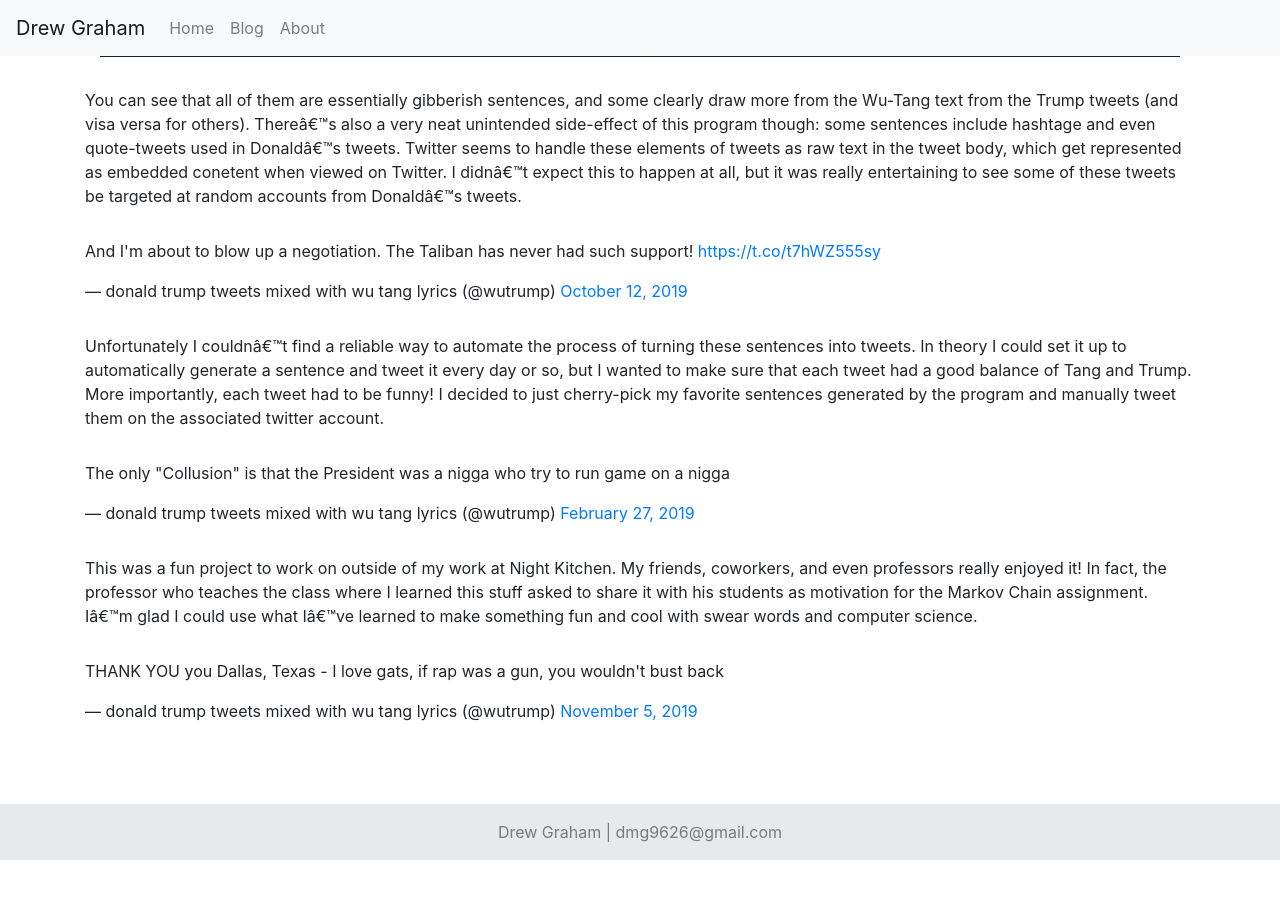
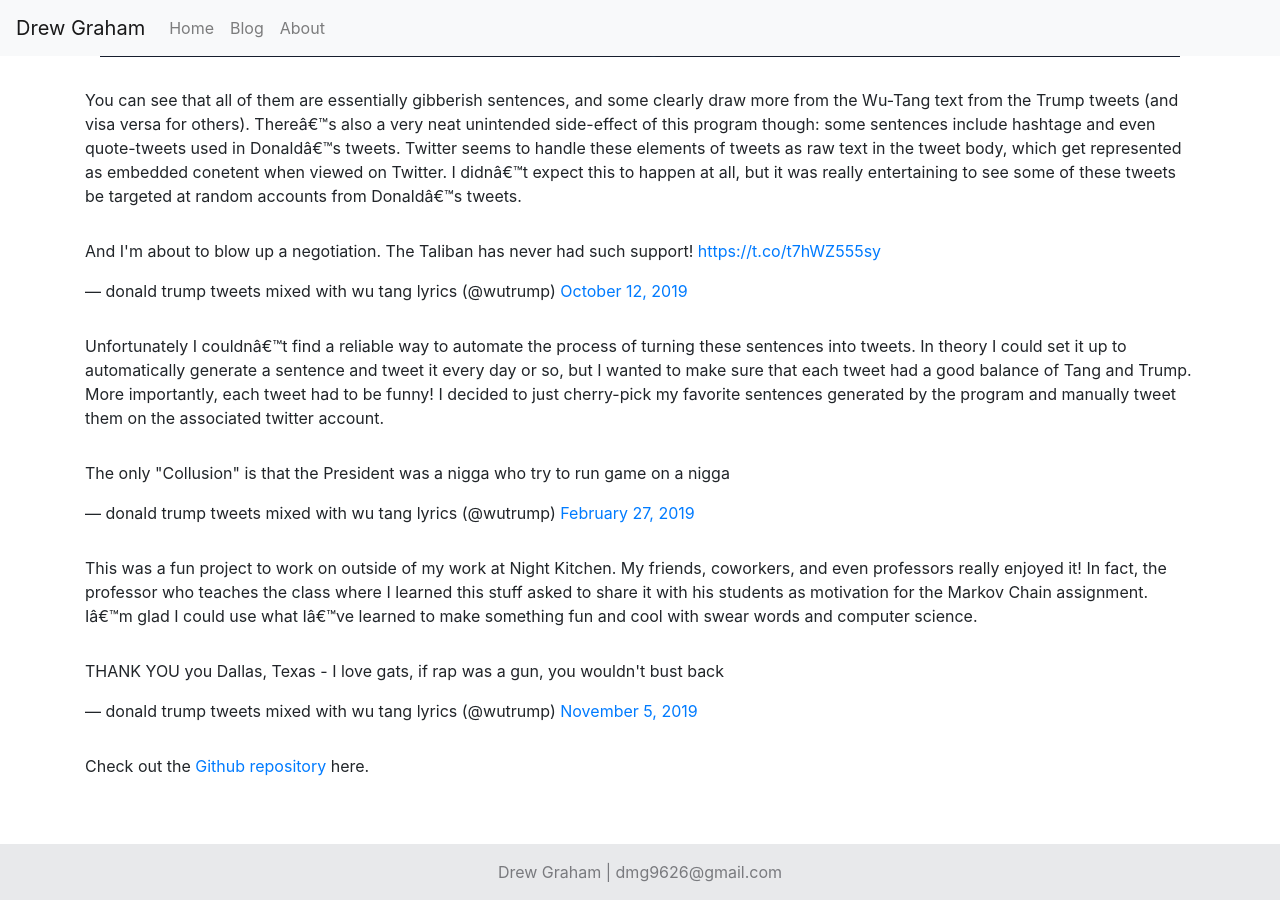
Before and after one commit to dmg9626/dmg9626.github.io, a Jekyll site: the page built from blog/wu-trump.md, in a window 1280 px wide and 900 px high, scrolled down 3659 px. Built offline with Jekyll 4.4.1, drawn with Linux system fonts in a browser that asks for light colours; nearby versions of some CDN libraries; library files that are not in the unit come from our copies; comment, search, counter and statistics services are not loaded; before the commit the page ends 4519 px from its top, so only the background shows below that.

Commit message:
added link to github repo in Wu-Trump post

```diff
--- a/blog/wu-trump.md
+++ b/blog/wu-trump.md
@@ -122,3 +122,6 @@ This was a fun project to work on outside of my work at Night Kitchen. My friend
 
 <blockquote class="twitter-tweet tw-align-center" data-dnt="true">
 <p lang="en" dir="ltr">THANK YOU you Dallas, Texas - I love gats, if rap was a gun, you wouldn&#39;t bust back</p>&mdash; donald trump tweets mixed with wu tang lyrics (@wutrump) <a href="https://twitter.com/wutrump/status/1191577561186361344">November 5, 2019</a></blockquote> <script async src="https://platform.twitter.com/widgets.js" charset="utf-8"></script>
+
+<!-- <h4><a href="https://github.com/dmg9626/Wu-Trump">Github Repo</a></h4> -->
+Check out the <a href="https://github.com/dmg9626/Wu-Trump">Github repository</a> here.
```
